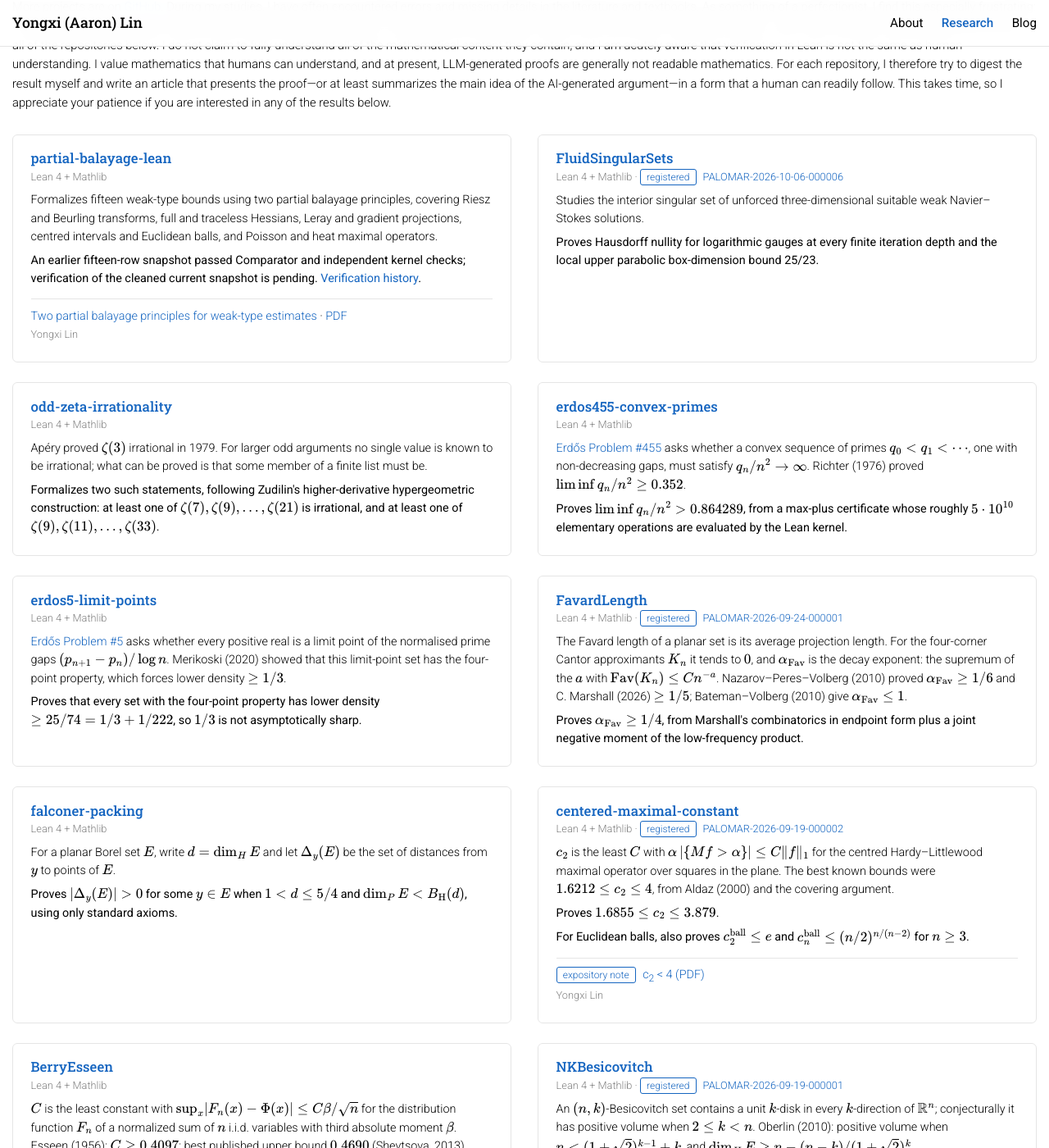
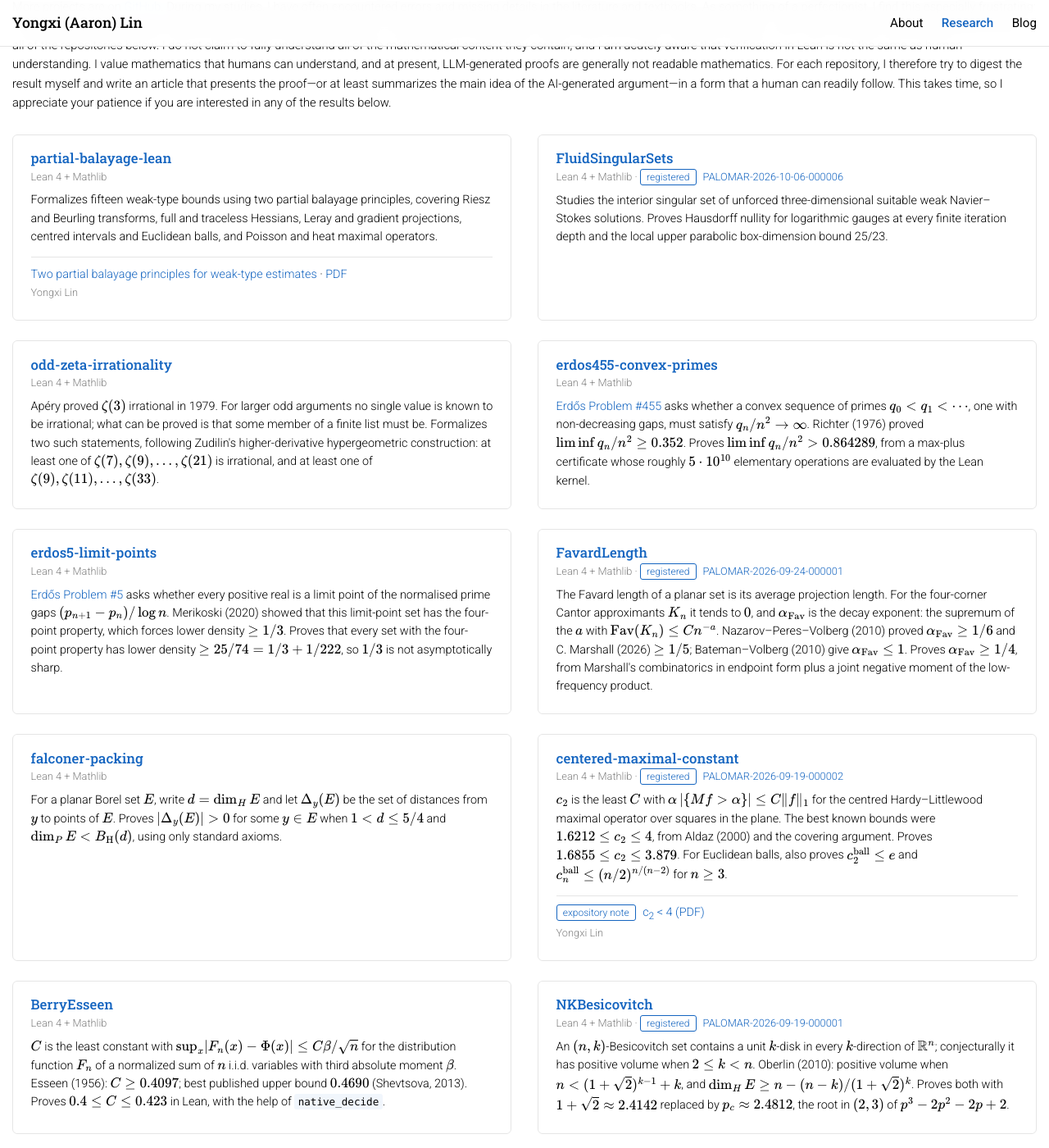
Before and after one commit to CoolRmal/coolrmal.github.io, a Jekyll site: the page built from research.md, in a window 1280 px wide and 1400 px high, scrolled down 227 px. Shown: the whole window at 82% size. Built offline with Jekyll 4.4.1, drawn with Linux system fonts in a browser that asks for light colours; formulas are drawn with MathJax 3; some of the changed text lies outside the part shown.

Commit message:
Unify Research card descriptions and remove verification note

```diff
--- a/assets/css/main.css
+++ b/assets/css/main.css
@@ -307,7 +307,7 @@ blockquote {
 .repo-card .entry-title { font-size: 1.05rem; margin: 0; }
 .repo-card .entry-meta { font-size: 0.8rem; margin: 0.1rem 0 0.5rem; }
 .repo-card p { margin: 0.4rem 0; }
-.repo-card .repo-result { font-weight: 400; }
+.repo-card .repo-description { font-weight: inherit; }
 .repo-card .math.inline {
   display: inline-block;
   max-width: 100%;
--- a/research.md
+++ b/research.md
@@ -29,16 +29,11 @@ nav: research
 <div class="repo-card" id="partial-balayage-lean">
   <h3 class="entry-title"><a href="https://github.com/CoolRmal/partial-balayage-lean" target="_blank" rel="noopener noreferrer">partial-balayage-lean</a></h3>
   <p class="entry-meta">Lean 4 + Mathlib</p>
-  <p>
+  <p class="repo-description">
     Formalizes fifteen weak-type bounds using two partial balayage principles, covering
     Riesz and Beurling transforms, full and traceless Hessians, Leray and
     gradient projections, centred intervals and Euclidean balls, and Poisson and heat maximal
     operators.
-  </p>
-  <p class="repo-result">
-    An earlier fifteen-row snapshot passed Comparator and independent kernel checks;
-    verification of the cleaned current snapshot is pending.
-    <a href="https://github.com/CoolRmal/partial-balayage-lean/blob/main/docs/VERIFICATION.md" target="_blank" rel="noopener noreferrer">Verification history</a>.
   </p>
   <p class="article-links">
     <a href="{{ '/articles/two-partial-balayage-principles/' | relative_url }}">Two partial balayage principles for weak-type estimates</a>
@@ -50,11 +45,9 @@ nav: research
 <div class="repo-card" id="fluid-singular-sets">
   <h3 class="entry-title"><a href="https://github.com/CoolRmal/FluidSingularSets" target="_blank" rel="noopener noreferrer">FluidSingularSets</a></h3>
   <p class="entry-meta">Lean 4 + Mathlib &middot; <span class="badge">registered</span> <a href="https://palomar-registry.org/entry.html?id=PALOMAR-2026-10-06-000006&amp;version=1" target="_blank" rel="noopener noreferrer">PALOMAR-2026-10-06-000006</a></p>
-  <p>
+  <p class="repo-description">
     Studies the interior singular set of unforced three-dimensional suitable weak
     Navier&ndash;Stokes solutions.
-  </p>
-  <p class="repo-result">
     Proves Hausdorff nullity for logarithmic gauges at every finite iteration depth and the local
     upper parabolic box-dimension bound 25/23.
   </p>
@@ -63,11 +56,9 @@ nav: research
 <div class="repo-card">
   <h3 class="entry-title"><a href="https://github.com/CoolRmal/odd-zeta-irrationality" target="_blank" rel="noopener noreferrer">odd-zeta-irrationality</a></h3>
   <p class="entry-meta">Lean 4 + Mathlib</p>
-  <p>
+  <p class="repo-description">
     Ap&eacute;ry proved <span class="math inline">$$\zeta(3)$$</span> irrational in 1979. For larger odd arguments no single value is
     known to be irrational; what can be proved is that some member of a finite list must be.
-  </p>
-  <p class="repo-result">
     Formalizes two such statements, following Zudilin's higher-derivative hypergeometric
     construction: at least one of <span class="math inline">$$\zeta(7),\zeta(9),\dots,\zeta(21)$$</span> is irrational, and at least
     one of <span class="math inline">$$\zeta(9),\zeta(11),\dots,\zeta(33)$$</span>.
@@ -77,12 +68,10 @@ nav: research
 <div class="repo-card">
   <h3 class="entry-title"><a href="https://github.com/CoolRmal/erdos455-convex-primes" target="_blank" rel="noopener noreferrer">erdos455-convex-primes</a></h3>
   <p class="entry-meta">Lean 4 + Mathlib</p>
-  <p>
+  <p class="repo-description">
     <a href="https://www.erdosproblems.com/455" target="_blank" rel="noopener noreferrer">Erd&#337;s Problem #455</a>
     asks whether a convex sequence of primes <span class="math inline">$$q_0\lt q_1\lt\cdots$$</span>, one with non-decreasing gaps,
     must satisfy <span class="math inline">$$q_n/n^2\to\infty$$</span>. Richter (1976) proved <span class="math inline">$$\liminf q_n/n^2\ge 0.352$$</span>.
-  </p>
-  <p class="repo-result">
     Proves <span class="math inline">$$\liminf q_n/n^2 \gt 0.864289$$</span>, from a max-plus certificate whose roughly
     <span class="math inline">$$5\cdot 10^{10}$$</span> elementary operations are evaluated by the Lean kernel.
   </p>
@@ -91,13 +80,11 @@ nav: research
 <div class="repo-card">
   <h3 class="entry-title"><a href="https://github.com/CoolRmal/erdos5-limit-points" target="_blank" rel="noopener noreferrer">erdos5-limit-points</a></h3>
   <p class="entry-meta">Lean 4 + Mathlib</p>
-  <p>
+  <p class="repo-description">
     <a href="https://www.erdosproblems.com/5" target="_blank" rel="noopener noreferrer">Erd&#337;s Problem #5</a>
     asks whether every positive real is a limit point of the normalised prime gaps
     <span class="math inline">$$(p_{n+1}-p_n)/\log n$$</span>. Merikoski (2020) showed that this limit-point set has the four-point
     property, which forces lower density <span class="math inline">$$\ge 1/3$$</span>.
-  </p>
-  <p class="repo-result">
     Proves that every set with the four-point property has lower density
     <span class="math inline">$$\ge 25/74 = 1/3 + 1/222$$</span>, so <span class="math inline">$$1/3$$</span> is not asymptotically sharp.
   </p>
@@ -106,14 +93,12 @@ nav: research
 <div class="repo-card">
   <h3 class="entry-title"><a href="https://github.com/CoolRmal/FavardLength" target="_blank" rel="noopener noreferrer">FavardLength</a></h3>
   <p class="entry-meta">Lean 4 + Mathlib &middot; <span class="badge">registered</span> <a href="https://palomar-registry.org/entry?id=PALOMAR-2026-09-24-000001&amp;version=1" target="_blank" rel="noopener noreferrer">PALOMAR-2026-09-24-000001</a></p>
-  <p>
+  <p class="repo-description">
     The Favard length of a planar set is its average projection length. For the four-corner Cantor
     approximants <span class="math inline">$$K_n$$</span> it tends to <span class="math inline">$$0$$</span>, and <span class="math inline">$$\alpha_{\mathrm{Fav}}$$</span> is the decay exponent: the
     supremum of the <span class="math inline">$$a$$</span> with <span class="math inline">$$\mathrm{Fav}(K_n)\le C n^{-a}$$</span>. Nazarov&ndash;Peres&ndash;Volberg (2010)
     proved <span class="math inline">$$\alpha_{\mathrm{Fav}}\ge 1/6$$</span> and C. Marshall (2026) <span class="math inline">$$\ge 1/5$$</span>; Bateman&ndash;Volberg
     (2010) give <span class="math inline">$$\alpha_{\mathrm{Fav}}\le 1$$</span>.
-  </p>
-  <p class="repo-result">
     Proves <span class="math inline">$$\alpha_{\mathrm{Fav}}\ge 1/4$$</span>, from Marshall's combinatorics in endpoint form plus a
     joint negative moment of the low-frequency product.
   </p>
@@ -122,11 +107,9 @@ nav: research
 <div class="repo-card" id="falconer-packing">
   <h3 class="entry-title"><a href="https://github.com/CoolRmal/falconer-packing" target="_blank" rel="noopener noreferrer">falconer-packing</a></h3>
   <p class="entry-meta">Lean 4 + Mathlib</p>
-  <p>
+  <p class="repo-description">
     For a planar Borel set <span class="math inline">$$E$$</span>, write <span class="math inline">$$d=\dim_H E$$</span> and let <span class="math inline">$$\Delta_y(E)$$</span> be the set of
     distances from <span class="math inline">$$y$$</span> to points of <span class="math inline">$$E$$</span>.
-  </p>
-  <p class="repo-result">
     Proves <span class="math inline">$$|\Delta_y(E)|\gt0$$</span> for some <span class="math inline">$$y\in E$$</span> when <span class="math inline">$$1\lt d\le5/4$$</span> and
     <span class="math inline">$$\dim_P E\lt B_{\mathrm H}(d)$$</span>, using only standard axioms.
   </p>
@@ -135,15 +118,11 @@ nav: research
 <div class="repo-card">
   <h3 class="entry-title"><a href="https://github.com/CoolRmal/centered-maximal-constant" target="_blank" rel="noopener noreferrer">centered-maximal-constant</a></h3>
   <p class="entry-meta">Lean 4 + Mathlib &middot; <span class="badge">registered</span> <a href="https://palomar-registry.org/entry?id=PALOMAR-2026-09-19-000002&amp;version=3" target="_blank" rel="noopener noreferrer">PALOMAR-2026-09-19-000002</a></p>
-  <p>
+  <p class="repo-description">
     <span class="math inline">$$c_2$$</span> is the least <span class="math inline">$$C$$</span> with <span class="math inline">$$\alpha\,\lvert\{Mf\gt\alpha\}\rvert\le C\lVert f\rVert_1$$</span> for the
     centred Hardy&ndash;Littlewood maximal operator over squares in the plane. The best known bounds
     were <span class="math inline">$$1.6212\le c_2\le 4$$</span>, from Aldaz (2000) and the covering argument.
-  </p>
-  <p class="repo-result">
     Proves <span class="math inline">$$1.6855\le c_2\le 3.879$$</span>.
-  </p>
-  <p class="repo-result">
     For Euclidean balls, also proves <span class="math inline">$$c_2^{\mathrm{ball}}\le e$$</span> and <span class="math inline">$$c_n^{\mathrm{ball}}\le(n/2)^{n/(n-2)}$$</span> for <span class="math inline">$$n\ge3$$</span>.
   </p>
   <p class="article-links">
@@ -156,12 +135,10 @@ nav: research
 <div class="repo-card">
   <h3 class="entry-title"><a href="https://github.com/CoolRmal/BerryEsseen" target="_blank" rel="noopener noreferrer">BerryEsseen</a></h3>
   <p class="entry-meta">Lean 4 + Mathlib</p>
-  <p>
+  <p class="repo-description">
     <span class="math inline">$$C$$</span> is the least constant with <span class="math inline">$$\sup_x\lvert F_n(x)-\Phi(x)\rvert\le C\beta/\sqrt n$$</span> for the
     distribution function <span class="math inline">$$F_n$$</span> of a normalized sum of <span class="math inline">$$n$$</span> i.i.d. variables with third absolute
     moment <span class="math inline">$$\beta$$</span>. Esseen (1956): <span class="math inline">$$C\ge 0.4097$$</span>; best published upper bound <span class="math inline">$$0.4690$$</span> (Shevtsova, 2013).
-  </p>
-  <p class="repo-result">
     Proves <span class="math inline">$$0.4\le C\le 0.423$$</span> in Lean, with the help of <code>native_decide</code>.
   </p>
 </div>
@@ -169,12 +146,10 @@ nav: research
 <div class="repo-card">
   <h3 class="entry-title"><a href="https://github.com/CoolRmal/NKBesicovitch" target="_blank" rel="noopener noreferrer">NKBesicovitch</a></h3>
   <p class="entry-meta">Lean 4 + Mathlib &middot; <span class="badge">registered</span> <a href="https://palomar-registry.org/entry?id=PALOMAR-2026-09-19-000001&amp;version=1" target="_blank" rel="noopener noreferrer">PALOMAR-2026-09-19-000001</a></p>
-  <p>
+  <p class="repo-description">
     An <span class="math inline">$$(n,k)$$</span>-Besicovitch set contains a unit <span class="math inline">$$k$$</span>-disk in every <span class="math inline">$$k$$</span>-direction of <span class="math inline">$$\mathbb{R}^n$$</span>;
     conjecturally it has positive volume when <span class="math inline">$$2\le k\lt n$$</span>. Oberlin (2010): positive volume when
     <span class="math inline">$$n\lt(1+\sqrt2)^{k-1}+k$$</span>, and <span class="math inline">$$\dim_H E\ge n-(n-k)/(1+\sqrt2)^k$$</span>.
-  </p>
-  <p class="repo-result">
     Proves both with <span class="math inline">$$1+\sqrt2\approx 2.4142$$</span> replaced by <span class="math inline">$$p_c\approx 2.4812$$</span>, the root in <span class="math inline">$$(2,3)$$</span>
     of <span class="math inline">$$p^3-2p^2-2p+2$$</span>.
   </p>
@@ -183,14 +158,12 @@ nav: research
 <div class="repo-card">
   <h3 class="entry-title"><a href="https://github.com/CoolRmal/Besicovitchs-1-2" target="_blank" rel="noopener noreferrer">Besicovitchs-1-2</a></h3>
   <p class="entry-meta">Lean 4 + Mathlib &middot; <span class="badge">registered</span> <a href="https://palomar-registry.org/entry?id=PALOMAR-2026-09-02-000011&amp;version=2" target="_blank" rel="noopener noreferrer">PALOMAR-2026-09-02-000011</a></p>
-  <p>
+  <p class="repo-description">
     <span class="math inline">$$\sigma_1(X)$$</span> is the least <span class="math inline">$$\beta$$</span> forcing every set of finite length in <span class="math inline">$$X$$</span> with lower density
     <span class="math inline">$$\ge\beta$$</span> a.e. to be countably <span class="math inline">$$1$$</span>-rectifiable; Besicovitch conjectured <span class="math inline">$$\sigma_1(\mathbb{R}^2)=\tfrac12$$</span>.
     In the plane the upper bound fell from <span class="math inline">$$1-10^{-2576}$$</span> (Besicovitch, 1928) to <span class="math inline">$$3/4$$</span> (Besicovitch,
     1938), then <span class="math inline">$$(2+\sqrt{46})/12=0.73186$$</span> (Preiss&ndash;Ti&scaron;er, 1992), <span class="math inline">$$0.72655$$</span> (Schechter,
     1998) and <span class="math inline">$$0.7$$</span> (De Lellis et al., 2024).
-  </p>
-  <p class="repo-result">
     Proves <span class="math inline">$$\sigma_1(H)\le 0.6934$$</span> for every real Hilbert space <span class="math inline">$$H$$</span>, and <span class="math inline">$$\tfrac12\le\sigma_1(\mathbb{R}^2)$$</span>.
   </p>
   <p class="article-links">
```
